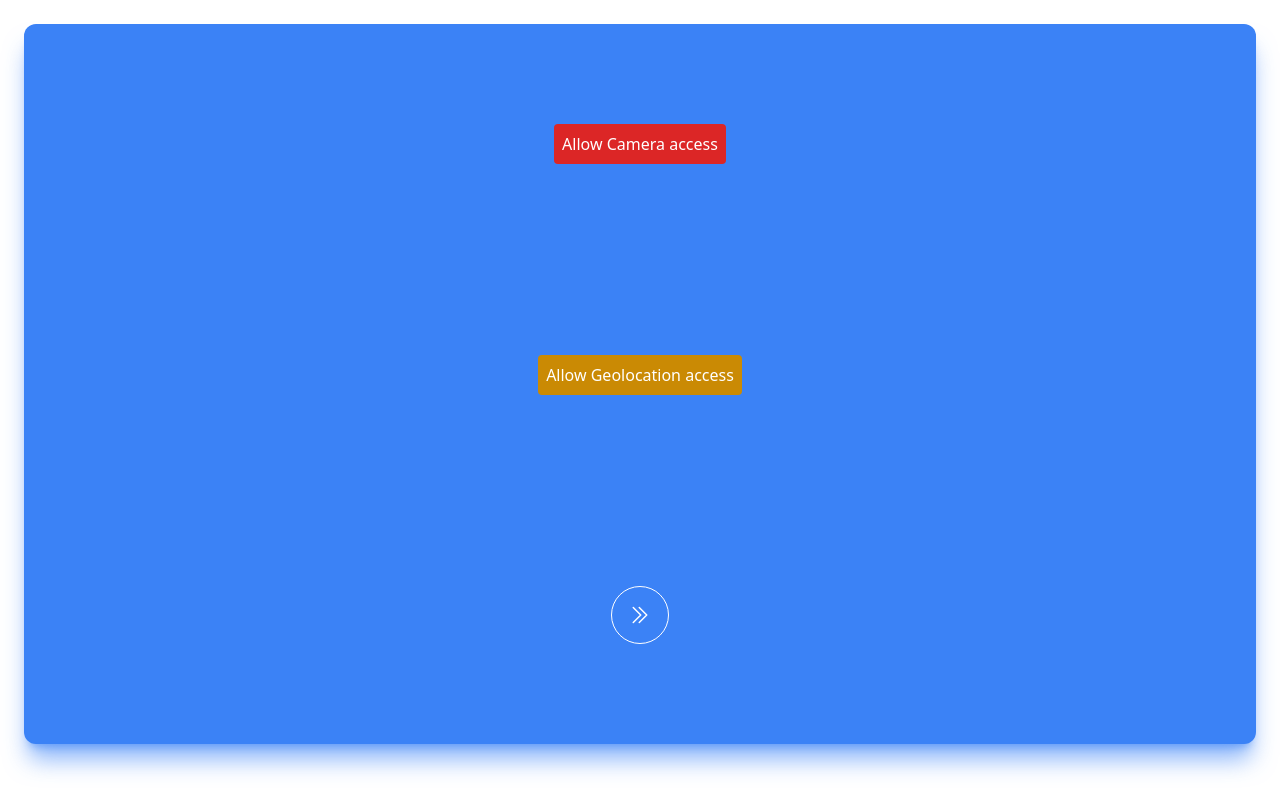
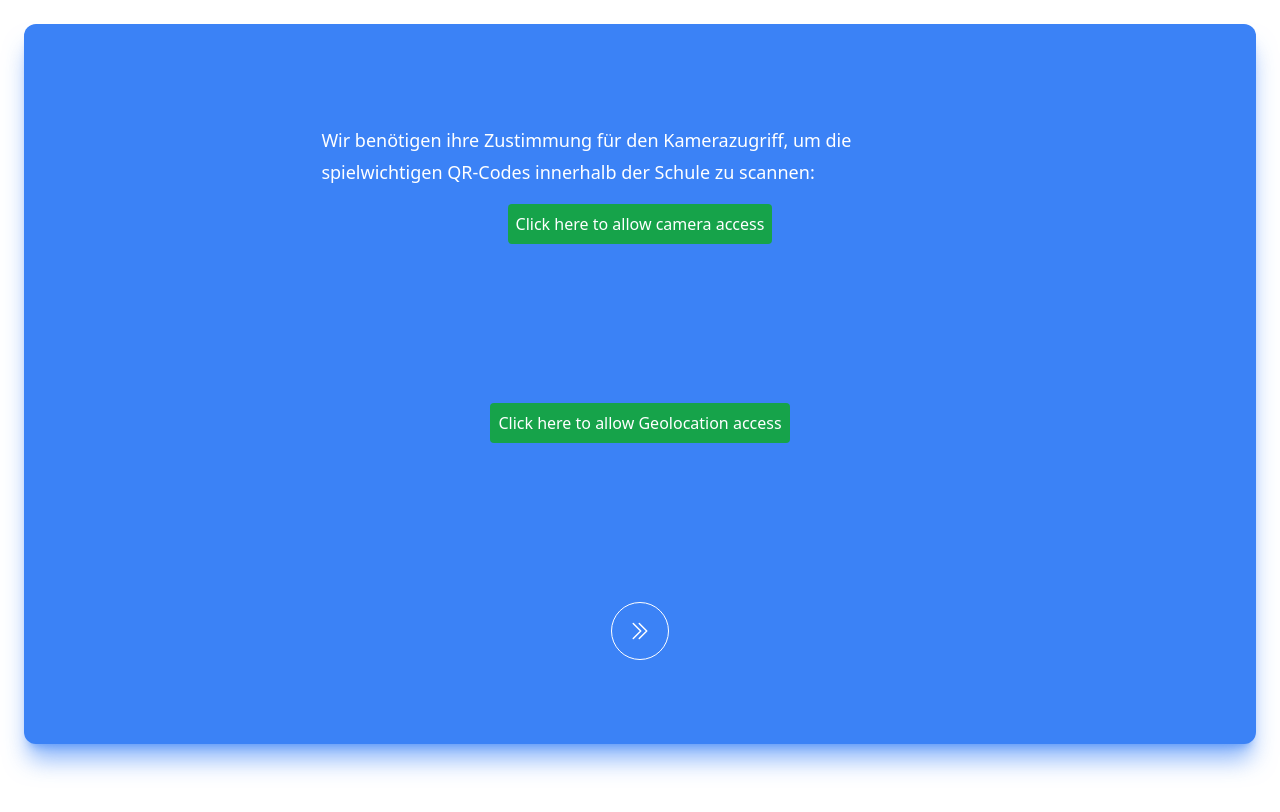
Before and after one commit to diepoe/heg-game, a SvelteKit app: page /real/01-start/permissions in a window 1280 px wide. Shown: the top 812 px of the page. Built offline with nearby package versions, Linux system fonts and the light colour scheme.

Commit message:
@Finn Einstieg

```diff
--- a/src/lib/components/TextWrapper.svelte
+++ b/src/lib/components/TextWrapper.svelte
@@ -1,7 +1,13 @@
 <script lang="ts">
-    export let invisible = false;
+	export let invisible = false;
+	export let inverted: boolean = false;
 </script>
 
-<section class="prose-primary prose xl:prose-lg p-4" class:invisible={invisible}>
-    <slot />
+<section
+	class="prose-primary prose xl:prose-lg p-4"
+	class:invisible
+	class:prose-invert={inverted}
+	class:text-white={inverted}
+>
+	<slot />
 </section>
--- a/src/routes/real/01-start/permissions/+page.svelte
+++ b/src/routes/real/01-start/permissions/+page.svelte
@@ -2,6 +2,7 @@
 	import { BarcodeScanner } from '@capacitor-community/barcode-scanner';
 	import { Geolocation } from '@capacitor/geolocation';
 	import OnboardingWrapper from '$lib/components/OnboardingWrapper.svelte';
+	import TextWrapper from '$lib/components/TextWrapper.svelte';
 
 	/**
 	 * requests camera permission for qr-code scanning from the user
@@ -17,19 +18,23 @@
 
 <OnboardingWrapper>
 	<li class="grid place-items-center ">
+		<TextWrapper inverted={true}>
+			Wir benötigen ihre Zustimmung für den Kamerazugriff, um die spielwichtigen QR-Codes innerhalb der Schule zu
+			scannen:
+		</TextWrapper>
 		<button
-			class="p-2 rounded bg-red-600 text-white max-w-fit h-auto"
+			class="p-2 rounded bg-green-600 text-white max-w-fit h-auto"
 			on:click={() => requestCameraPermission()}
 		>
-			Allow Camera access
+			Click here to allow camera access
 		</button>
 	</li>
 	<li class="grid place-items-center">
 		<button
-			class="p-2 rounded bg-yellow-600 text-white max-w-fit h-auto"
+			class="p-2 rounded bg-green-600 text-white max-w-fit h-auto"
 			on:click={() => requestGeolocationPermission()}
 		>
-			Allow Geolocation access
+			Click here to allow Geolocation access
 		</button>
 	</li>
 	<li class="grid place-items-center">
```
